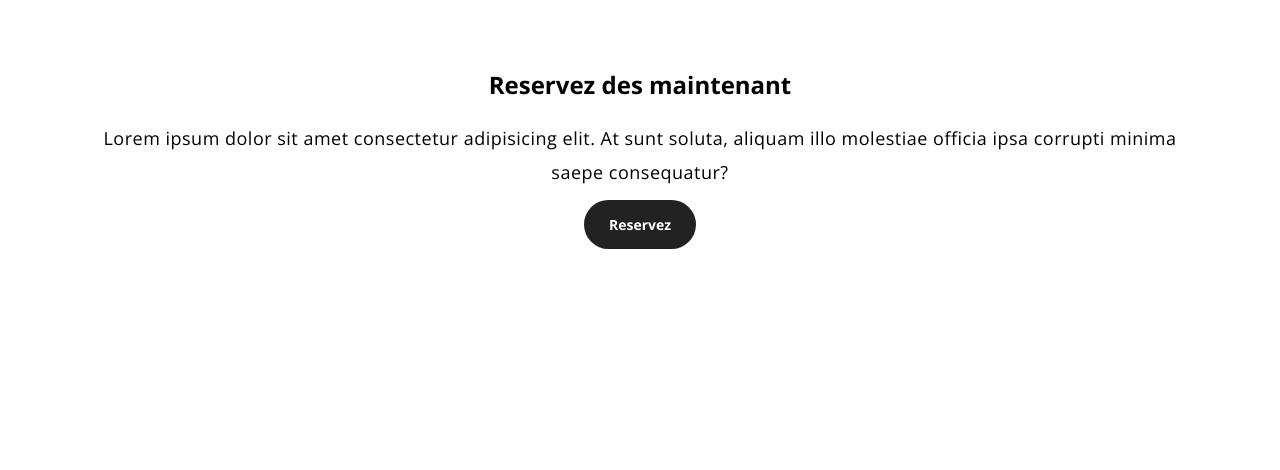
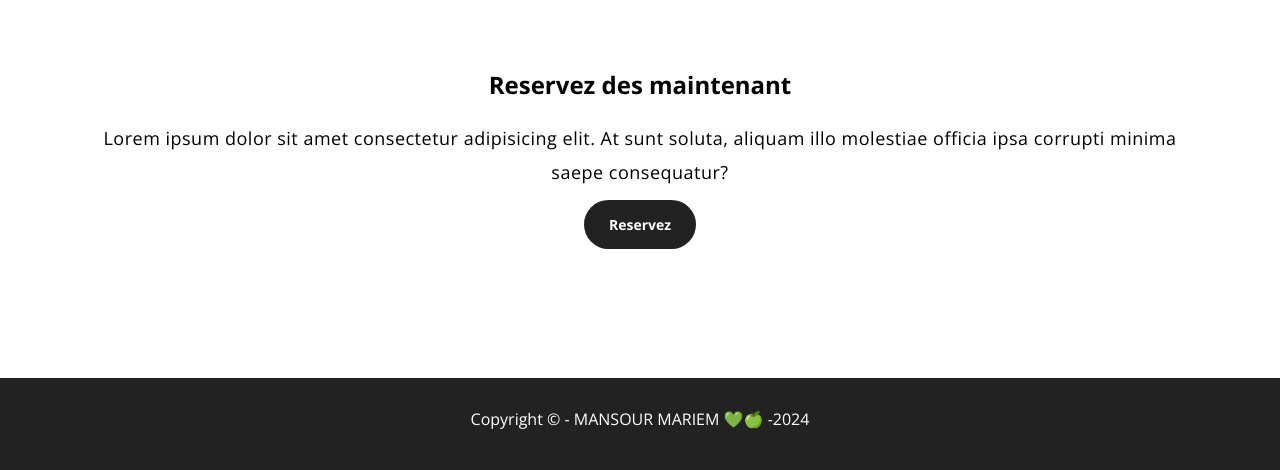
Before and after one commit to mariem1mansour/cafe-project, a plain HTML site: page index.html in a window 1280 px wide. Shown: the part 1680-2150 px from the top of the page. Before the commit the page ends 2058 px from the top, so only its background shows below. Drawn offline with nearby package versions, Linux system fonts and the light colour scheme.

Commit message:
mise en place de footer

```diff
--- a/css/style.css
+++ b/css/style.css
@@ -185,3 +185,12 @@ header nav ul {
   margin-right: 100px;
   text-align: center;
 }
+
+/* footer */
+.footer {
+  background-color: #222;
+  color: white;
+  padding-top: 30px;
+  padding-bottom: 30px;
+  text-align: center;
+}
--- a/index.html
+++ b/index.html
@@ -65,9 +65,9 @@
       <a class="btn btn-secondary" href="./contact.html">Reservez</a>
 </div>
   </section>
-<!-- <footer>
-  <p>Copyright © - <a href="#">PPINGUCODER</a> 🐧 -2022</p>
-</footer> -->
+<footer class="footer">
+  <p>Copyright © - <a href="https://github.com/mariem1mansour/cafe-project">MANSOUR MARIEM</a> 💚🍏 -2024</p>
+</footer>
 </body>
 
 </html>
```
